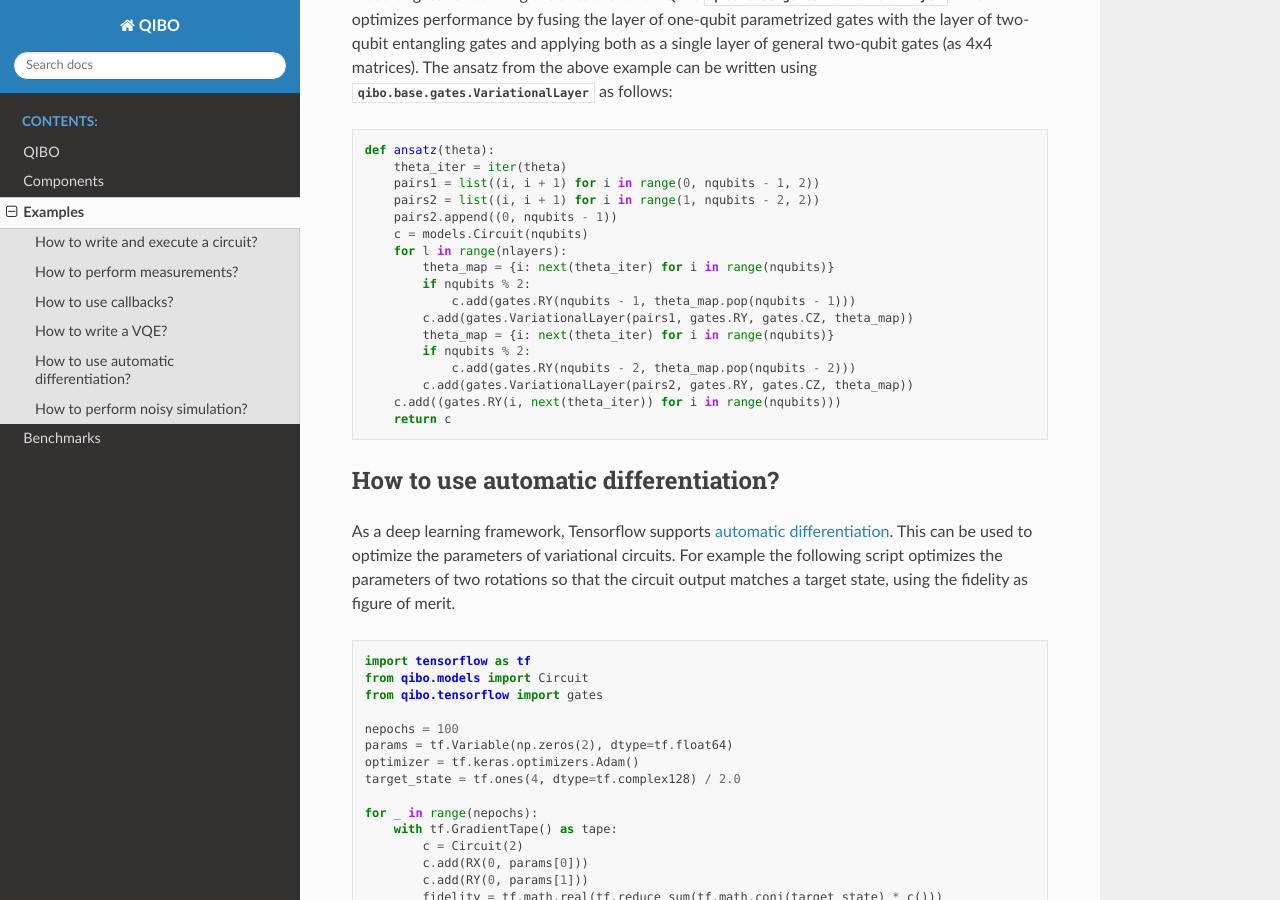
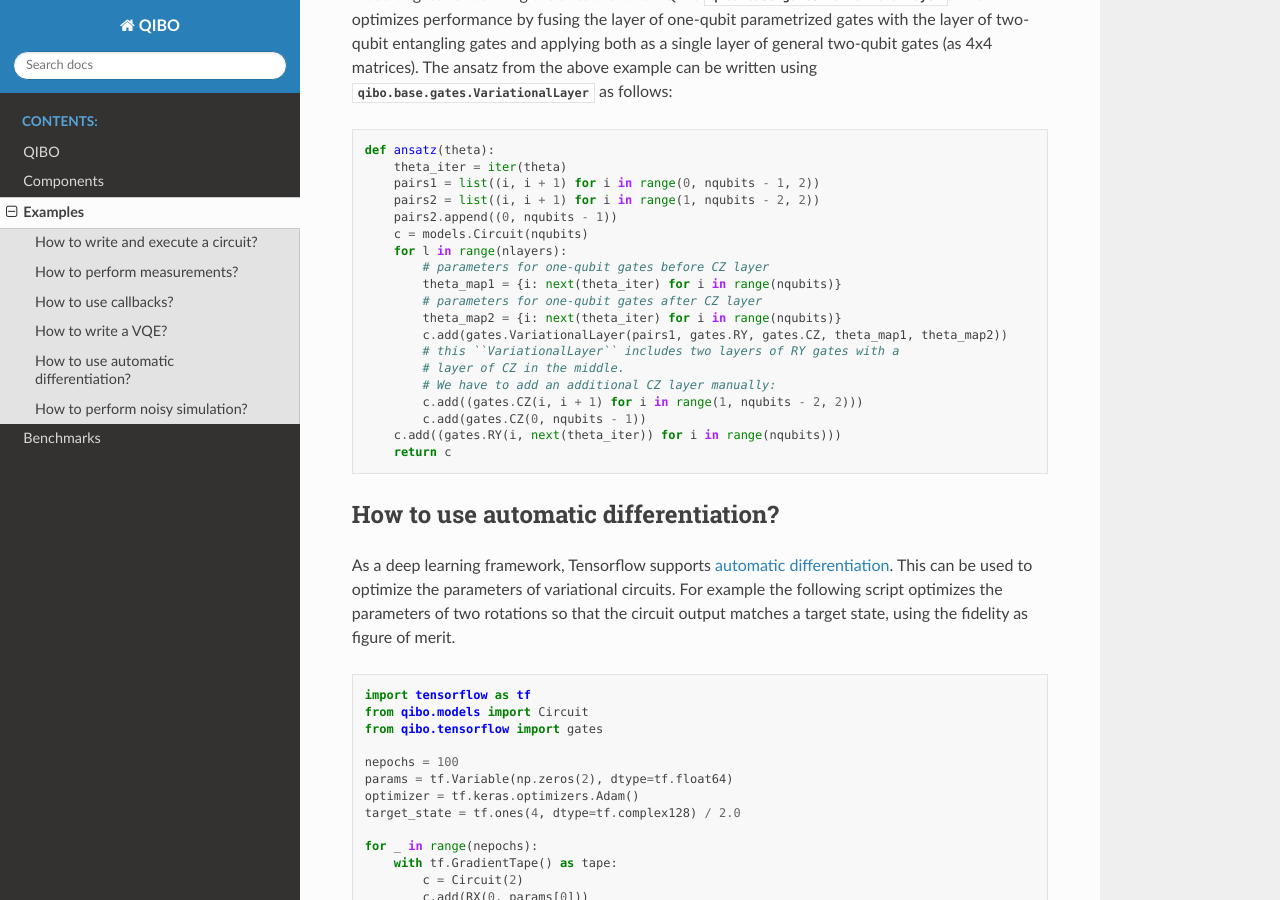
Before and after one commit to qiboteam/qibo, a Sphinx documentation site: the page built from doc/source/examples.rst, in a window 1280 px wide and 900 px high, scrolled down 5416 px. Built offline with Sphinx 7.4.7 and the Read the Docs theme 2.0.0, drawn with Linux system fonts in a browser that asks for light colours.

Commit message:
Update docs

```diff
--- a/doc/source/examples.rst
+++ b/doc/source/examples.rst
@@ -293,14 +293,16 @@ be written using :class:`qibo.base.gates.VariationalLayer` as follows:
         pairs2.append((0, nqubits - 1))
         c = models.Circuit(nqubits)
         for l in range(nlayers):
-            theta_map = {i: next(theta_iter) for i in range(nqubits)}
-            if nqubits % 2:
-                c.add(gates.RY(nqubits - 1, theta_map.pop(nqubits - 1)))
-            c.add(gates.VariationalLayer(pairs1, gates.RY, gates.CZ, theta_map))
-            theta_map = {i: next(theta_iter) for i in range(nqubits)}
-            if nqubits % 2:
-                c.add(gates.RY(nqubits - 2, theta_map.pop(nqubits - 2)))
-            c.add(gates.VariationalLayer(pairs2, gates.RY, gates.CZ, theta_map))
+            # parameters for one-qubit gates before CZ layer
+            theta_map1 = {i: next(theta_iter) for i in range(nqubits)}
+            # parameters for one-qubit gates after CZ layer
+            theta_map2 = {i: next(theta_iter) for i in range(nqubits)}
+            c.add(gates.VariationalLayer(pairs1, gates.RY, gates.CZ, theta_map1, theta_map2))
+            # this ``VariationalLayer`` includes two layers of RY gates with a
+            # layer of CZ in the middle.
+            # We have to add an additional CZ layer manually:
+            c.add((gates.CZ(i, i + 1) for i in range(1, nqubits - 2, 2)))
+            c.add(gates.CZ(0, nqubits - 1))
         c.add((gates.RY(i, next(theta_iter)) for i in range(nqubits)))
         return c
 
```
